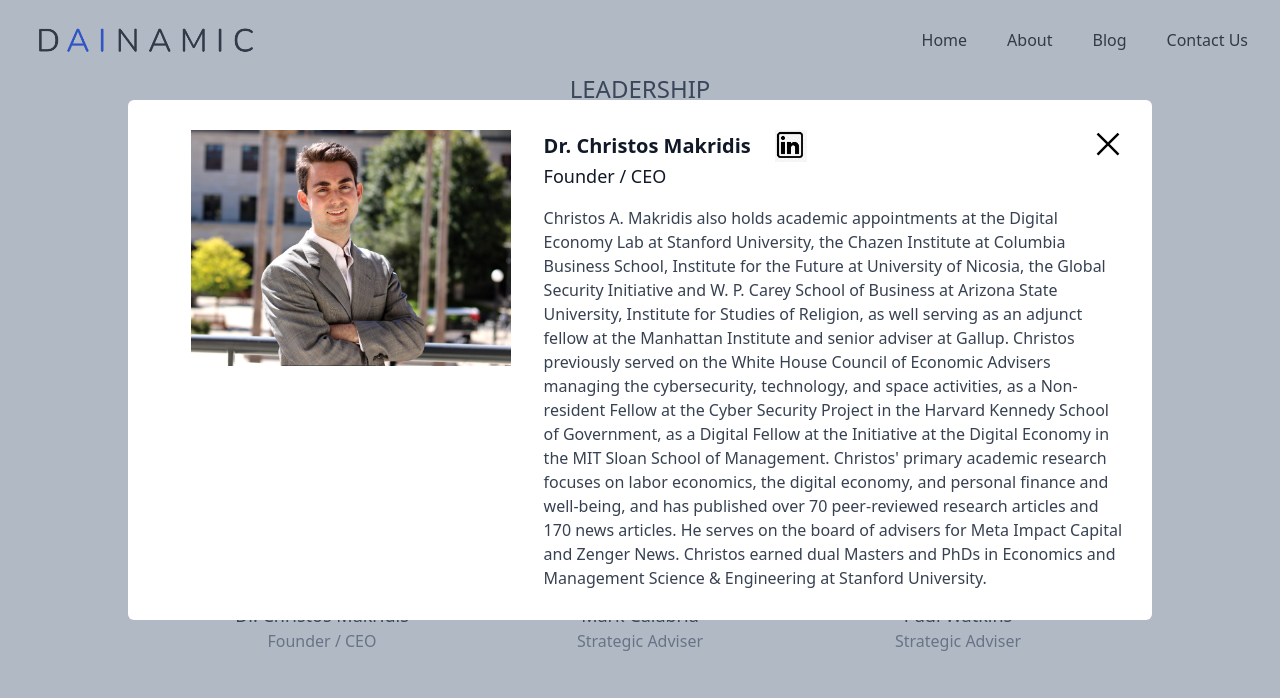
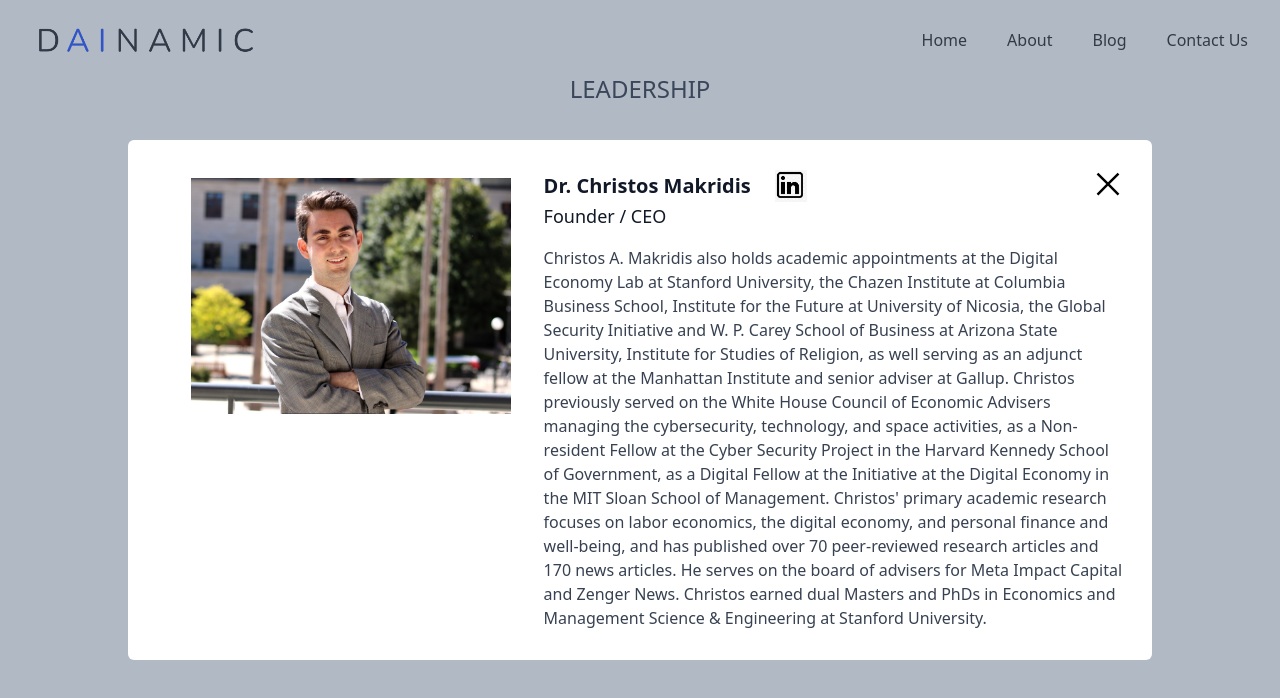
Before and after one commit to gdickison/dainamic-public-website, a Next.js app: page /about in a window 1280 px wide. Both pictures are taken after a click on the element 322 px from the left and 1291 px from the top of the page. Shown: the part 891-1589 px from the top of the page. Built offline with nearby package versions, Linux system fonts and the light colour scheme.

Commit message:
Center bio modal vertically and add margin to top of image

```diff
--- a/components/TeamMemberBio.js
+++ b/components/TeamMemberBio.js
@@ -2,11 +2,11 @@
 export default function TeamMemberBio ({name, role, image, text, social, handleClick}) {
   return (
     <section className="fixed top-1/2 left-1/2 -translate-y-1/2 -translate-x-1/2 w-full h-full bg-slate-500 bg-opacity-50 z-10">
-      <div className="relative p-[30px] max-w-5xl my-[100px] mx-auto bg-white rounded-md">
+      <div className="relative md:top-1/2 md:-translate-y-1/2 p-[30px] max-w-5xl mx-auto bg-white rounded-md">
       <img className="absolute h-6 w-6 top-2 right-2 md:h-10 md:w-10 md:top-6 md:right-6 hover:cursor-pointer" src="/images/x-close.svg" alt="close" onClick={handleClick} />
-        <div className="flex flex-col md:flex-row w-full overflow-scroll">
+        <div className="flex flex-col md:flex-row w-full gap-4 md:gap-0 overflow-scroll">
           <div className="w-full">
-            <img className="w-full mx-auto sm:max-w-xs" src={`/images/${image}`} alt="" />
+            <img className="w-full mt-2 mx-auto sm:max-w-xs" src={`/images/${image}`} alt="" />
           </div>
           <div className="md:max-w-[60%]">
             <div className="flex items-center gap-6">
```
